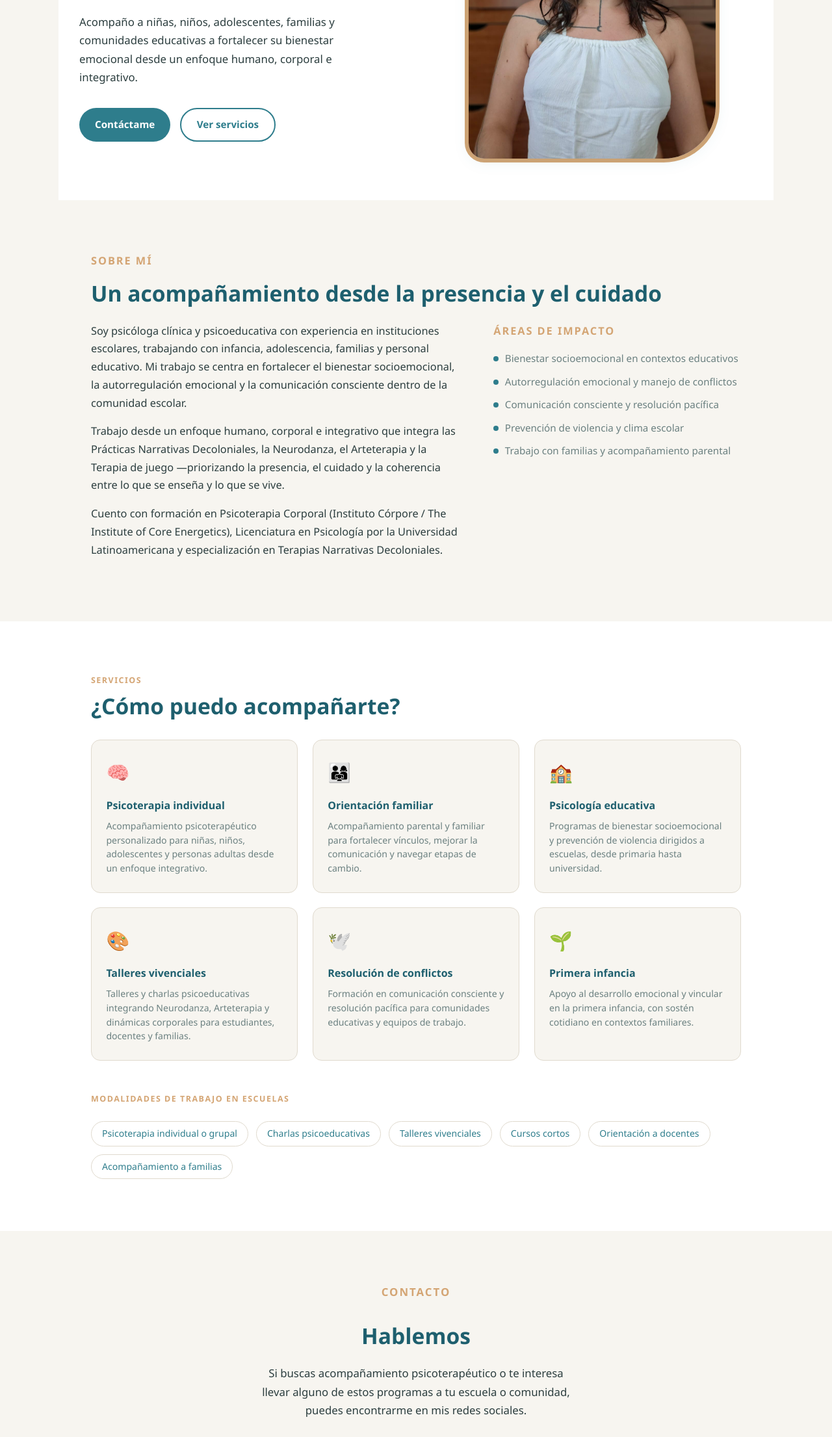
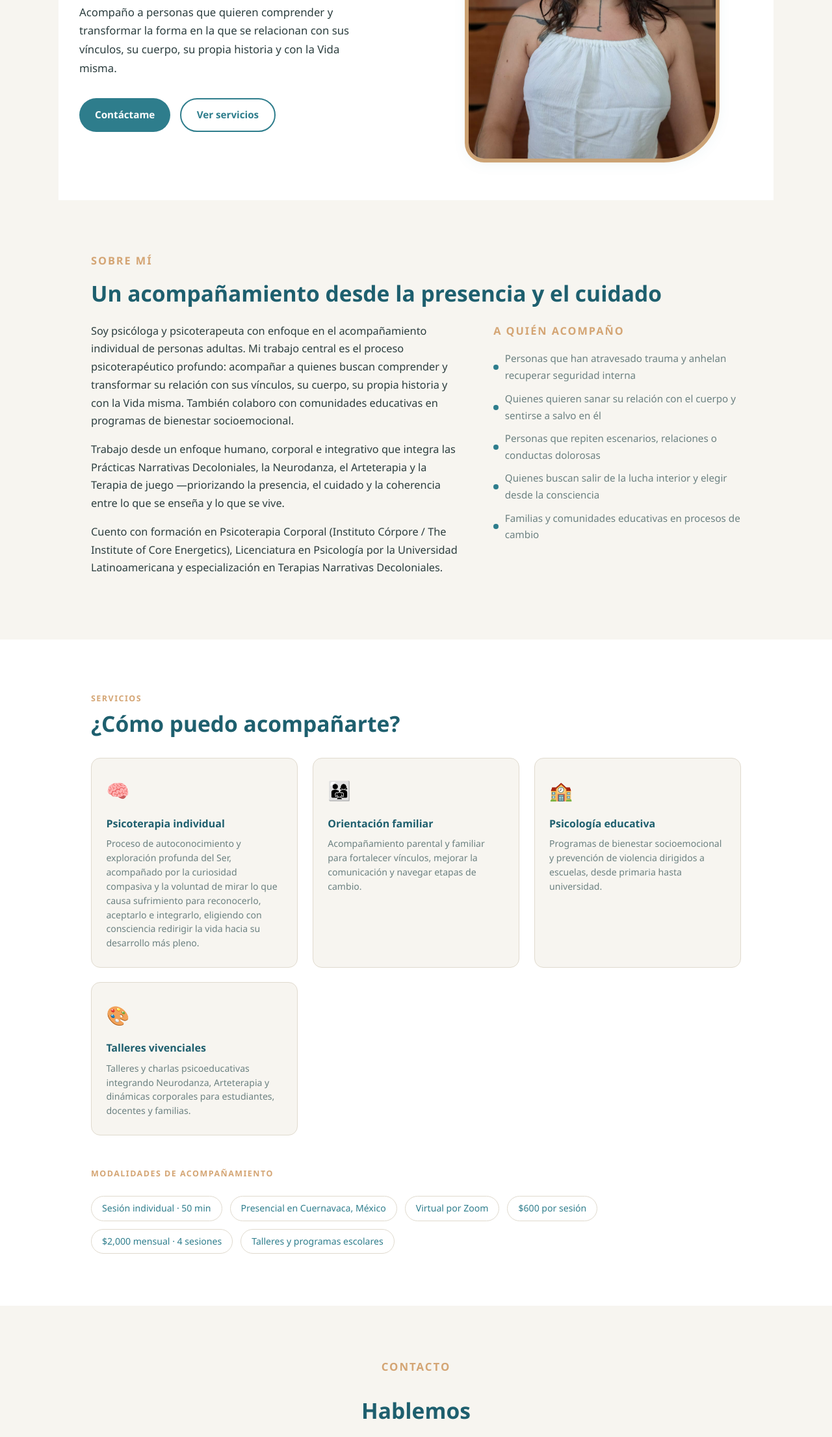
Before and after one commit to mencargo/renatadelille, a plain HTML site: page index.html in a window 1280 px wide. Shown: the part 401-2612 px from the top of the page at 65% size. Drawn offline with Linux system fonts and the light colour scheme.

Commit message:
Shift focus to individual therapy; update services, impact areas, and modalities
- Update hero, about, and meta to center individual psychotherapy
- Rewrite 'A quién acompaño' areas based on trauma, body, patterns, inner conflict
- Update individual therapy service card with deeper process-oriented description
- Remove 'Resolución de conflictos' and 'Primera infancia' service cards
- Replace school-focused modalities tags with practical session info
  (format, location, pricing: $600/session or $2,000/month × 4)
- Update both ES and EN translations throughout

Co-authored-by: Copilot <223556219+Copilot@users.noreply.github.com>

```diff
--- a/i18n.js
+++ b/i18n.js
@@ -1,113 +1,105 @@
 /* ── Translations ── */
 const translations = {
   es: {
-    "meta.title":       "Renata De Lille Romero · Psicóloga Clínica y Psicoeducativa",
-    "meta.description": "Psicóloga clínica y psicoeducativa especializada en bienestar socioemocional, regulación emocional y comunicación consciente.",
+    "meta.title":       "Renata De Lille Romero · Psicóloga y Psicoterapeuta",
+    "meta.description": "Psicóloga y psicoterapeuta especializada en acompañamiento individual para la transformación de vínculos, relación con el cuerpo e integración de la historia personal.",
 
     "nav.about":    "Sobre mí",
     "nav.services": "Servicios",
     "nav.contact":  "Contacto",
 
-    "hero.label":        "Psicóloga Clínica &amp; Psicoeducativa",
-    "hero.tagline":      "Bienestar socioemocional · Comunicación consciente · Comunidad educativa",
-    "hero.intro":        "Acompaño a niñas, niños, adolescentes, familias y comunidades educativas a fortalecer su bienestar emocional desde un enfoque humano, corporal e integrativo.",
+    "hero.label":        "Psicóloga · Psicoterapeuta",
+    "hero.tagline":      "Autoconocimiento · Transformación · Integración",
+    "hero.intro":        "Acompaño a personas que quieren comprender y transformar la forma en la que se relacionan con sus vínculos, su cuerpo, su propia historia y con la Vida misma.",
     "hero.cta_primary":  "Contáctame",
     "hero.cta_secondary":"Ver servicios",
 
     "about.label":         "Sobre mí",
     "about.title":         "Un acompañamiento desde la presencia y el cuidado",
-    "about.p1":            "Soy psicóloga clínica y psicoeducativa con experiencia en instituciones escolares, trabajando con infancia, adolescencia, familias y personal educativo. Mi trabajo se centra en fortalecer el bienestar socioemocional, la autorregulación emocional y la comunicación consciente dentro de la comunidad escolar.",
+    "about.p1":            "Soy psicóloga y psicoterapeuta con enfoque en el acompañamiento individual de personas adultas. Mi trabajo central es el proceso psicoterapéutico profundo: acompañar a quienes buscan comprender y transformar su relación con sus vínculos, su cuerpo, su propia historia y con la Vida misma. También colaboro con comunidades educativas en programas de bienestar socioemocional.",
     "about.p2":            "Trabajo desde un enfoque humano, corporal e integrativo que integra las Prácticas Narrativas Decoloniales, la Neurodanza, el Arteterapia y la Terapia de juego —priorizando la presencia, el cuidado y la coherencia entre lo que se enseña y lo que se vive.",
     "about.p3":            "Cuento con formación en Psicoterapia Corporal (Instituto Córpore / The Institute of Core Energetics), Licenciatura en Psicología por la Universidad Latinoamericana y especialización en Terapias Narrativas Decoloniales.",
-    "about.approach_label":"Áreas de impacto",
-    "about.area1":         "Bienestar socioemocional en contextos educativos",
-    "about.area2":         "Autorregulación emocional y manejo de conflictos",
-    "about.area3":         "Comunicación consciente y resolución pacífica",
-    "about.area4":         "Prevención de violencia y clima escolar",
-    "about.area5":         "Trabajo con familias y acompañamiento parental",
+    "about.approach_label":"A quién acompaño",
+    "about.area1":         "Personas que han atravesado trauma y anhelan recuperar seguridad interna",
+    "about.area2":         "Quienes quieren sanar su relación con el cuerpo y sentirse a salvo en él",
+    "about.area3":         "Personas que repiten escenarios, relaciones o conductas dolorosas",
+    "about.area4":         "Quienes buscan salir de la lucha interior y elegir desde la consciencia",
+    "about.area5":         "Familias y comunidades educativas en procesos de cambio",
 
     "services.label":           "Servicios",
     "services.title":           "¿Cómo puedo acompañarte?",
     "services.s1.title":        "Psicoterapia individual",
-    "services.s1.desc":         "Acompañamiento psicoterapéutico personalizado para niñas, niños, adolescentes y personas adultas desde un enfoque integrativo.",
+    "services.s1.desc":         "Proceso de autoconocimiento y exploración profunda del Ser, acompañado por la curiosidad compasiva y la voluntad de mirar lo que causa sufrimiento para reconocerlo, aceptarlo e integrarlo, eligiendo con consciencia redirigir la vida hacia su desarrollo más pleno.",
     "services.s2.title":        "Orientación familiar",
     "services.s2.desc":         "Acompañamiento parental y familiar para fortalecer vínculos, mejorar la comunicación y navegar etapas de cambio.",
     "services.s3.title":        "Psicología educativa",
     "services.s3.desc":         "Programas de bienestar socioemocional y prevención de violencia dirigidos a escuelas, desde primaria hasta universidad.",
     "services.s4.title":        "Talleres vivenciales",
     "services.s4.desc":         "Talleres y charlas psicoeducativas integrando Neurodanza, Arteterapia y dinámicas corporales para estudiantes, docentes y familias.",
-    "services.s5.title":        "Resolución de conflictos",
-    "services.s5.desc":         "Formación en comunicación consciente y resolución pacífica para comunidades educativas y equipos de trabajo.",
-    "services.s6.title":        "Primera infancia",
-    "services.s6.desc":         "Apoyo al desarrollo emocional y vincular en la primera infancia, con sostén cotidiano en contextos familiares.",
-    "services.modalities_label":"Modalidades de trabajo en escuelas",
-    "services.mod1":            "Psicoterapia individual o grupal",
-    "services.mod2":            "Charlas psicoeducativas",
-    "services.mod3":            "Talleres vivenciales",
-    "services.mod4":            "Cursos cortos",
-    "services.mod5":            "Orientación a docentes",
-    "services.mod6":            "Acompañamiento a familias",
+    "services.modalities_label":"Modalidades de acompañamiento",
+    "services.mod1":            "Sesión individual · 50 min",
+    "services.mod2":            "Presencial en Cuernavaca, México",
+    "services.mod3":            "Virtual por Zoom",
+    "services.mod4":            "$600 por sesión",
+    "services.mod5":            "$2,000 mensual · 4 sesiones",
+    "services.mod6":            "Talleres y programas escolares",
 
     "contact.label": "Contacto",
     "contact.title": "Hablemos",
-    "contact.desc":  "Si buscas acompañamiento psicoterapéutico o te interesa llevar alguno de estos programas a tu escuela o comunidad, puedes encontrarme en mis redes sociales.",
+    "contact.desc":  "Si estás buscando iniciar un proceso de acompañamiento psicoterapéutico, o quieres saber más sobre talleres y programas para tu escuela o comunidad, puedes encontrarme en mis redes sociales.",
 
-    "footer.copy": "© 2025 Renata De Lille Romero · Psicóloga Clínica y Psicoeducativa",
+    "footer.copy": "© 2025 Renata De Lille Romero · Psicóloga y Psicoterapeuta",
   },
 
   en: {
-    "meta.title":       "Renata De Lille Romero · Clinical & Psychoeducational Psychologist",
-    "meta.description": "Clinical and psychoeducational psychologist specializing in socio-emotional wellbeing, emotional regulation, and conscious communication.",
+    "meta.title":       "Renata De Lille Romero · Psychologist & Psychotherapist",
+    "meta.description": "Psychologist and psychotherapist specialising in individual support for transforming relationships, the body, and personal history.",
 
     "nav.about":    "About me",
     "nav.services": "Services",
     "nav.contact":  "Contact",
 
-    "hero.label":        "Clinical &amp; Psychoeducational Psychologist",
-    "hero.tagline":      "Socio-emotional wellbeing · Conscious communication · Educational community",
-    "hero.intro":        "I support children, adolescents, families, and educational communities in strengthening their emotional wellbeing through a human, body-centred, and integrative approach.",
+    "hero.label":        "Psychologist · Psychotherapist",
+    "hero.tagline":      "Self-knowledge · Transformation · Integration",
+    "hero.intro":        "I accompany people who want to understand and transform the way they relate to their bonds, their body, their personal history, and Life itself.",
     "hero.cta_primary":  "Get in touch",
     "hero.cta_secondary":"See services",
 
     "about.label":         "About me",
     "about.title":         "Support grounded in presence and care",
-    "about.p1":            "I am a clinical and psychoeducational psychologist with experience in educational institutions, working with children, adolescents, families, and school staff. My work focuses on strengthening socio-emotional wellbeing, emotional self-regulation, and conscious communication within the school community.",
+    "about.p1":            "I am a psychologist and psychotherapist focused on individual therapeutic support for adults. My central work is deep psychotherapeutic process: accompanying those who seek to understand and transform their relationship with their bonds, their body, their personal history, and Life itself. I also collaborate with educational communities on socio-emotional wellbeing programmes.",
     "about.p2":            "I work from a human, body-centred, and integrative framework that weaves together Decolonial Narrative Practices, NeuroDANCE, Art Therapy, and Play Therapy — prioritising presence, care, and coherence between what is taught and what is lived.",
     "about.p3":            "My training includes Body Psychotherapy (Instituto Córpore / The Institute of Core Energetics), a Bachelor's Degree in Psychology from Universidad Latinoamericana, and specialisation in Decolonial Narrative Therapies.",
-    "about.approach_label":"Areas of impact",
-    "about.area1":         "Socio-emotional wellbeing in educational settings",
-    "about.area2":         "Emotional self-regulation and conflict management",
-    "about.area3":         "Conscious communication and peaceful resolution",
-    "about.area4":         "Violence prevention and positive school climate",
-    "about.area5":         "Family work and parental support",
+    "about.approach_label":"Who I support",
+    "about.area1":         "People who have experienced trauma and long to recover a sense of inner safety",
+    "about.area2":         "Those who want to heal their relationship with their body and feel at home in it",
+    "about.area3":         "People who keep repeating painful scenarios, relationships, or behaviours",
+    "about.area4":         "Those seeking to end inner conflict and choose consciously from a compassionate place",
+    "about.area5":         "Families and educational communities navigating change",
 
     "services.label":           "Services",
     "services.title":           "How can I support you?",
     "services.s1.title":        "Individual psychotherapy",
-    "services.s1.desc":         "Personalised psychotherapeutic support for children, adolescents, and adults through an integrative approach.",
+    "services.s1.desc":         "A process of self-knowledge and deep exploration of the Self, guided by compassionate curiosity and the willingness to look honestly at what causes suffering — to recognise it, accept it, integrate it, and consciously redirect life towards its fullest unfolding.",
     "services.s2.title":        "Family guidance",
     "services.s2.desc":         "Parental and family support to strengthen bonds, improve communication, and navigate periods of change.",
     "services.s3.title":        "Educational psychology",
     "services.s3.desc":         "Socio-emotional wellbeing and violence-prevention programmes for schools, from primary level to university.",
     "services.s4.title":        "Experiential workshops",
     "services.s4.desc":         "Psychoeducational workshops and talks integrating NeuroDANCE, Art Therapy, and body-based dynamics for students, teachers, and families.",
-    "services.s5.title":        "Conflict resolution",
-    "services.s5.desc":         "Training in conscious communication and peaceful resolution for educational communities and work teams.",
-    "services.s6.title":        "Early childhood",
-    "services.s6.desc":         "Support for emotional and bonding development in early childhood, with day-to-day care in family contexts.",
-    "services.modalities_label":"School engagement modalities",
-    "services.mod1":            "Individual or group psychotherapy",
-    "services.mod2":            "Psychoeducational talks",
-    "services.mod3":            "Experiential workshops",
-    "services.mod4":            "Short courses",
-    "services.mod5":            "Teacher guidance",
-    "services.mod6":            "Family support",
+    "services.modalities_label":"Engagement modalities",
+    "services.mod1":            "Individual session · 50 min",
+    "services.mod2":            "In-person in Cuernavaca, Mexico",
+    "services.mod3":            "Online via Zoom",
+    "services.mod4":            "$600 per session",
+    "services.mod5":            "$2,000/month · 4 sessions",
+    "services.mod6":            "Workshops & school programmes",
 
     "contact.label": "Contact",
     "contact.title": "Let's talk",
-    "contact.desc":  "If you are looking for psychotherapeutic support or are interested in bringing any of these programmes to your school or community, you can find me on social media.",
+    "contact.desc":  "If you are looking to begin a psychotherapeutic process, or would like to learn more about workshops and programmes for your school or community, you can find me on social media.",
 
-    "footer.copy": "© 2025 Renata De Lille Romero · Clinical & Psychoeducational Psychologist",
+    "footer.copy": "© 2025 Renata De Lille Romero · Psychologist & Psychotherapist",
   },
 };
 
--- a/index.html
+++ b/index.html
@@ -5,9 +5,9 @@
   <meta name="viewport" content="width=device-width, initial-scale=1.0" />
 
   <!-- i18n meta -->
-  <title data-i18n="meta.title">Renata De Lille Romero · Psicóloga Clínica y Psicoeducativa</title>
+  <title data-i18n="meta.title">Renata De Lille Romero · Psicóloga y Psicoterapeuta</title>
   <meta name="description" data-i18n="meta.description"
-    content="Psicóloga clínica y psicoeducativa especializada en bienestar socioemocional, regulación emocional y comunicación consciente." />
+    content="Psicóloga y psicoterapeuta especializada en acompañamiento individual para la transformación de vínculos, relación con el cuerpo e integración de la historia personal." />
 
   <!-- Favicon -->
   <link rel="icon" type="image/svg+xml" href="imgs/whale.svg" />
@@ -38,14 +38,14 @@
   <!-- ── Hero ── -->
   <section id="hero">
     <div class="hero-text">
-      <p class="section-label" data-i18n="hero.label">Psicóloga Clínica &amp; Psicoeducativa</p>
+      <p class="section-label" data-i18n="hero.label">Psicóloga · Psicoterapeuta</p>
       <h1>Renata De Lille Romero</h1>
       <p class="tagline" data-i18n="hero.tagline">
-        Bienestar socioemocional · Comunicación consciente · Comunidad educativa
+        Autoconocimiento · Transformación · Integración
       </p>
       <p data-i18n="hero.intro">
-        Acompaño a niñas, niños, adolescentes, familias y comunidades educativas a
-        fortalecer su bienestar emocional desde un enfoque humano, corporal e integrativo.
+        Acompaño a personas que quieren comprender y transformar la forma en la que se
+        relacionan con sus vínculos, su cuerpo, su propia historia y con la Vida misma.
       </p>
       <div class="cta-group">
         <a href="#contact" class="btn btn-primary" data-i18n="hero.cta_primary">Contáctame</a>
@@ -66,10 +66,10 @@
       <div class="about-grid">
         <div>
           <p data-i18n="about.p1">
-            Soy psicóloga clínica y psicoeducativa con experiencia en instituciones escolares,
-            trabajando con infancia, adolescencia, familias y personal educativo.
-            Mi trabajo se centra en fortalecer el bienestar socioemocional, la autorregulación
-            emocional y la comunicación consciente dentro de la comunidad escolar.
+            Soy psicóloga y psicoterapeuta con enfoque en el acompañamiento individual de personas adultas.
+            Mi trabajo central es el proceso psicoterapéutico profundo: acompañar a quienes buscan
+            comprender y transformar su relación con sus vínculos, su cuerpo, su propia historia y con la
+            Vida misma. También colaboro con comunidades educativas en programas de bienestar socioemocional.
           </p>
           <p data-i18n="about.p2">
             Trabajo desde un enfoque humano, corporal e integrativo que integra las
@@ -84,13 +84,13 @@
           </p>
         </div>
         <div>
-          <p class="section-label" data-i18n="about.approach_label">Áreas de impacto</p>
+          <p class="section-label" data-i18n="about.approach_label">A quién acompaño</p>
           <ul class="approach-list" id="approachList">
-            <li data-i18n="about.area1">Bienestar socioemocional en contextos educativos</li>
-            <li data-i18n="about.area2">Autorregulación emocional y manejo de conflictos</li>
-            <li data-i18n="about.area3">Comunicación consciente y resolución pacífica</li>
-            <li data-i18n="about.area4">Prevención de violencia y clima escolar</li>
-            <li data-i18n="about.area5">Trabajo con familias y acompañamiento parental</li>
+            <li data-i18n="about.area1">Personas que han atravesado trauma y anhelan recuperar seguridad interna</li>
+            <li data-i18n="about.area2">Quienes quieren sanar su relación con el cuerpo y sentirse a salvo en él</li>
+            <li data-i18n="about.area3">Personas que repiten escenarios, relaciones o conductas dolorosas</li>
+            <li data-i18n="about.area4">Quienes buscan salir de la lucha interior y elegir desde la consciencia</li>
+            <li data-i18n="about.area5">Familias y comunidades educativas en procesos de cambio</li>
           </ul>
         </div>
       </div>
@@ -108,8 +108,9 @@
           <div class="service-icon">🧠</div>
           <h3 data-i18n="services.s1.title">Psicoterapia individual</h3>
           <p data-i18n="services.s1.desc">
-            Acompañamiento psicoterapéutico personalizado para niñas, niños,
-            adolescentes y personas adultas desde un enfoque integrativo.
+            Proceso de autoconocimiento y exploración profunda del Ser, acompañado por la
+            curiosidad compasiva y la voluntad de mirar lo que causa sufrimiento para reconocerlo,
+            aceptarlo e integrarlo, eligiendo con consciencia redirigir la vida hacia su desarrollo más pleno.
           </p>
         </div>
         <div class="service-card">
@@ -136,34 +137,18 @@
             y dinámicas corporales para estudiantes, docentes y familias.
           </p>
         </div>
-        <div class="service-card">
-          <div class="service-icon">🕊️</div>
-          <h3 data-i18n="services.s5.title">Resolución de conflictos</h3>
-          <p data-i18n="services.s5.desc">
-            Formación en comunicación consciente y resolución pacífica para
-            comunidades educativas y equipos de trabajo.
-          </p>
-        </div>
-        <div class="service-card">
-          <div class="service-icon">🌱</div>
-          <h3 data-i18n="services.s6.title">Primera infancia</h3>
-          <p data-i18n="services.s6.desc">
-            Apoyo al desarrollo emocional y vincular en la primera infancia,
-            con sostén cotidiano en contextos familiares.
-          </p>
-        </div>
       </div>
 
       <p class="section-label" style="margin-top:3rem" data-i18n="services.modalities_label">
-        Modalidades de trabajo en escuelas
+        Modalidades de acompañamiento
       </p>
       <div class="modalities-row">
-        <span class="tag" data-i18n="services.mod1">Psicoterapia individual o grupal</span>
-        <span class="tag" data-i18n="services.mod2">Charlas psicoeducativas</span>
-        <span class="tag" data-i18n="services.mod3">Talleres vivenciales</span>
-        <span class="tag" data-i18n="services.mod4">Cursos cortos</span>
-        <span class="tag" data-i18n="services.mod5">Orientación a docentes</span>
-        <span class="tag" data-i18n="services.mod6">Acompañamiento a familias</span>
+        <span class="tag" data-i18n="services.mod1">Sesión individual · 50 min</span>
+        <span class="tag" data-i18n="services.mod2">Presencial en Cuernavaca, México</span>
+        <span class="tag" data-i18n="services.mod3">Virtual por Zoom</span>
+        <span class="tag" data-i18n="services.mod4">$600 por sesión</span>
+        <span class="tag" data-i18n="services.mod5">$2,000 mensual · 4 sesiones</span>
+        <span class="tag" data-i18n="services.mod6">Talleres y programas escolares</span>
       </div>
     </div>
   </section>
@@ -174,8 +159,9 @@
       <p class="section-label" data-i18n="contact.label">Contacto</p>
       <h2 data-i18n="contact.title">Hablemos</h2>
       <p data-i18n="contact.desc">
-        Si buscas acompañamiento psicoterapéutico o te interesa llevar alguno de estos
-        programas a tu escuela o comunidad, puedes encontrarme en mis redes sociales.
+        Si estás buscando iniciar un proceso de acompañamiento psicoterapéutico,
+        o quieres saber más sobre talleres y programas para tu escuela o comunidad,
+        puedes encontrarme en mis redes sociales.
       </p>
       <div class="social-links">
         <a class="social-btn instagram"
@@ -203,7 +189,7 @@
 
   <!-- ── Footer ── -->
   <footer>
-    <p data-i18n="footer.copy">© 2025 Renata De Lille Romero · Psicóloga Clínica y Psicoeducativa</p>
+    <p data-i18n="footer.copy">© 2025 Renata De Lille Romero · Psicóloga y Psicoterapeuta</p>
   </footer>
 
   <script src="i18n.js"></script>
```
